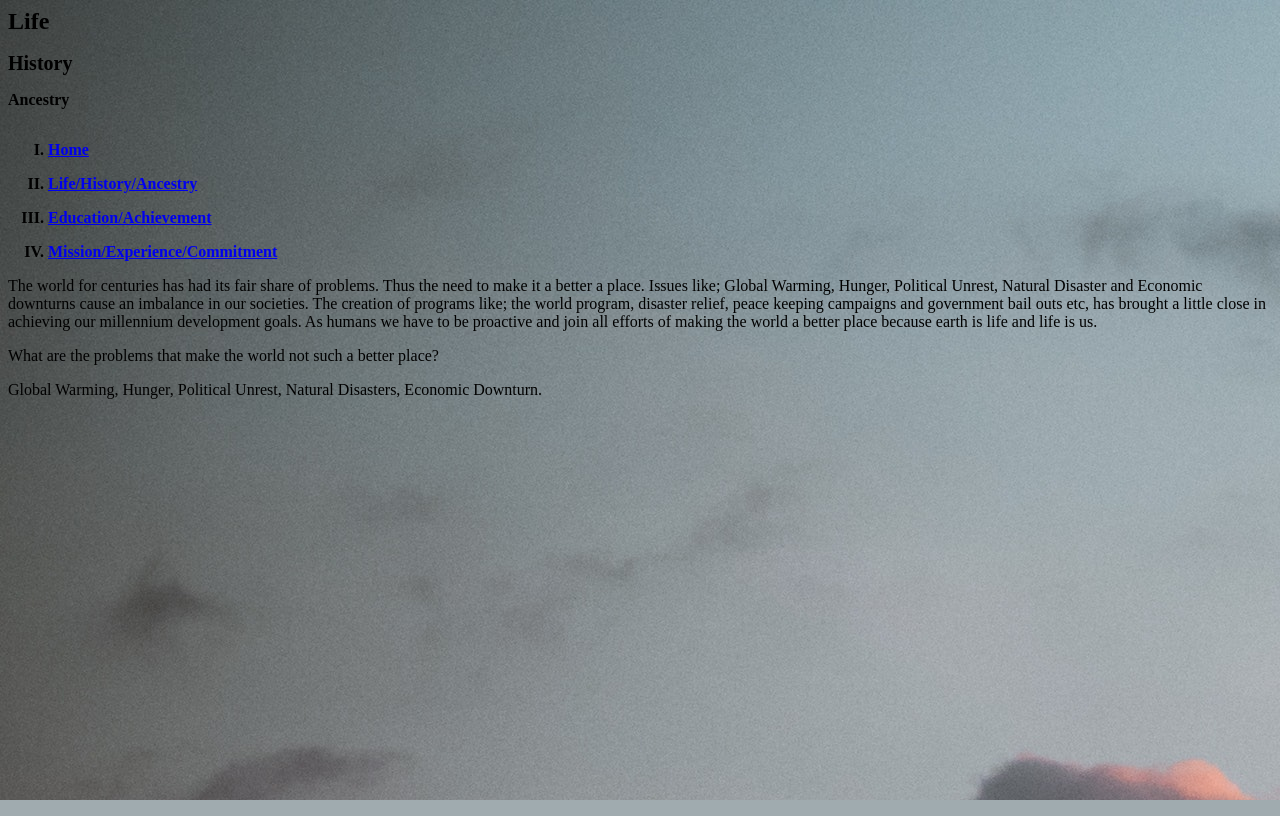
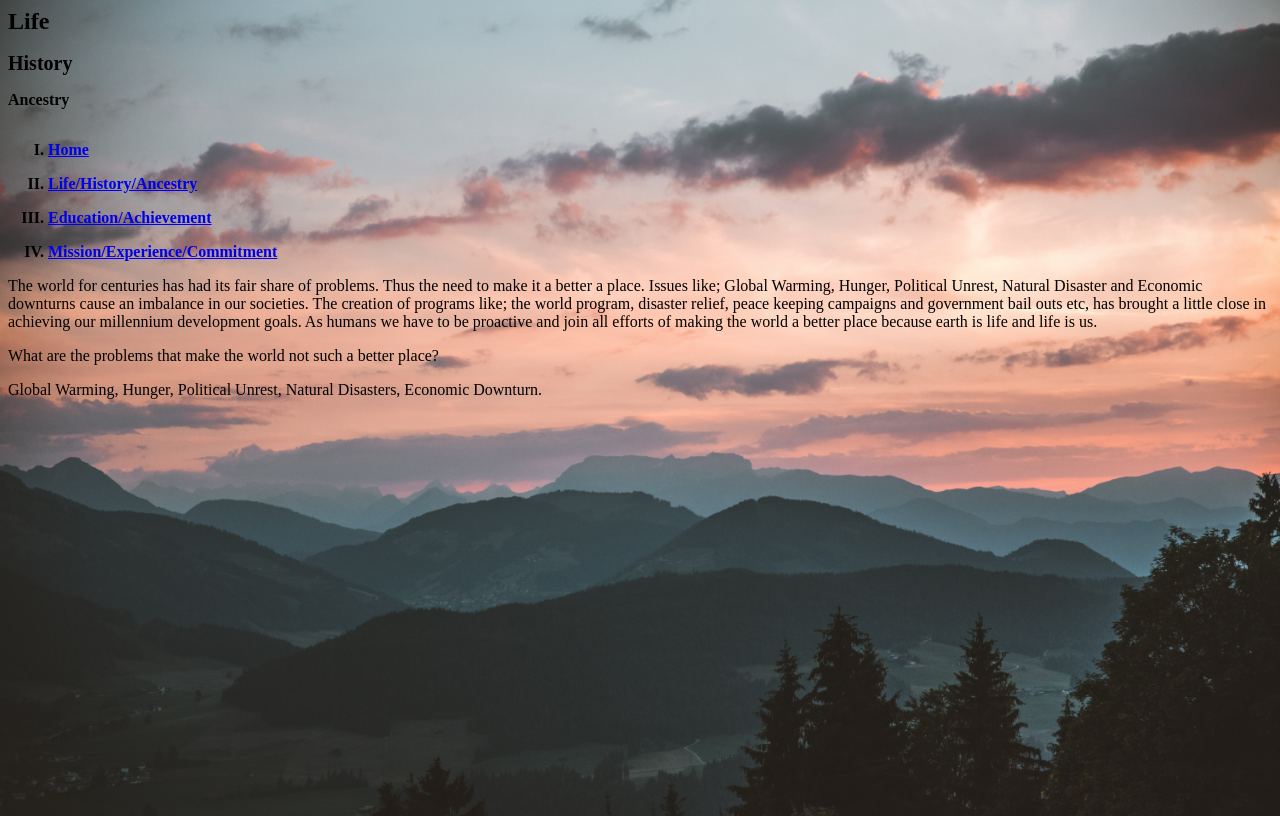
Before and after one commit to Nana-Antwi/Nana-Antwi.github.io, a PHP site: page /page1.html in a window 1280 px wide. Run offline with PHP 8.4, Linux system fonts and the light colour scheme.

Commit message:
Update style.css
new edits to the background

```diff
--- a/style.css
+++ b/style.css
@@ -10,6 +10,13 @@ body {
 
     background-image: url(pexel.jpg);
 
+    /* Full height */
+    height: 100%;
+
+  /* Center and scale the image nicely */
+    background-position: center;
+    background-repeat: no-repeat;
+    background-size: cover;
 }
 
 h1 {
```
